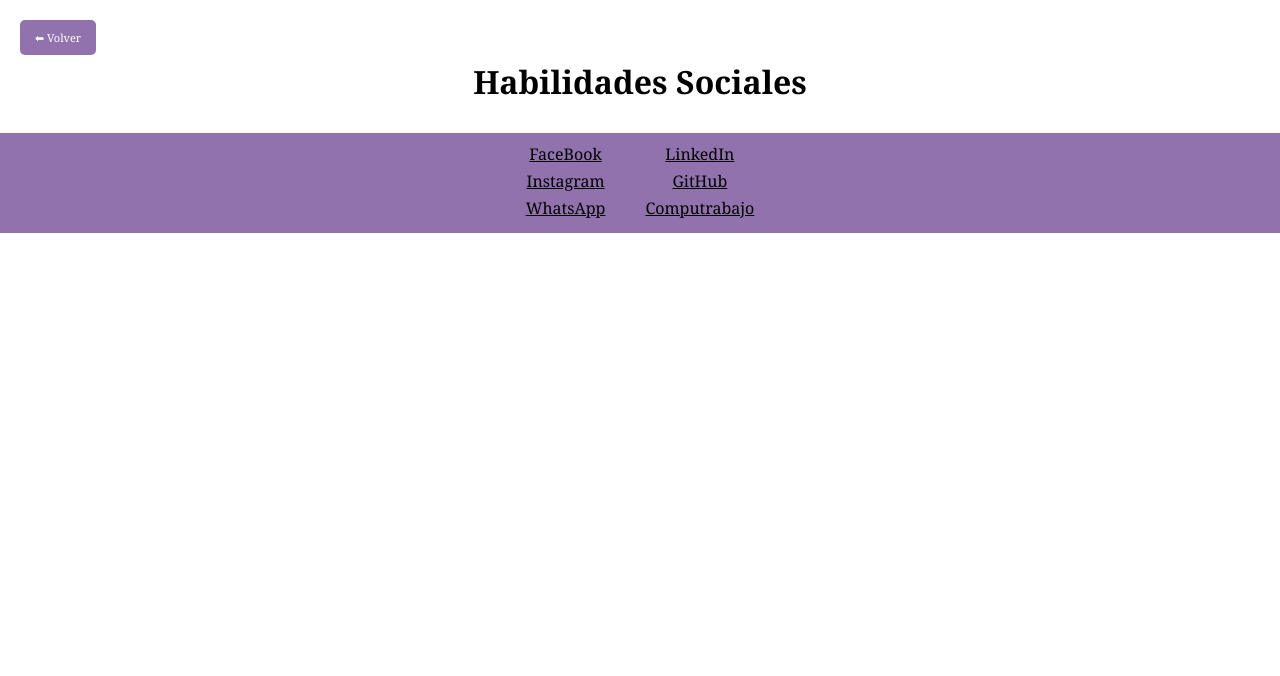
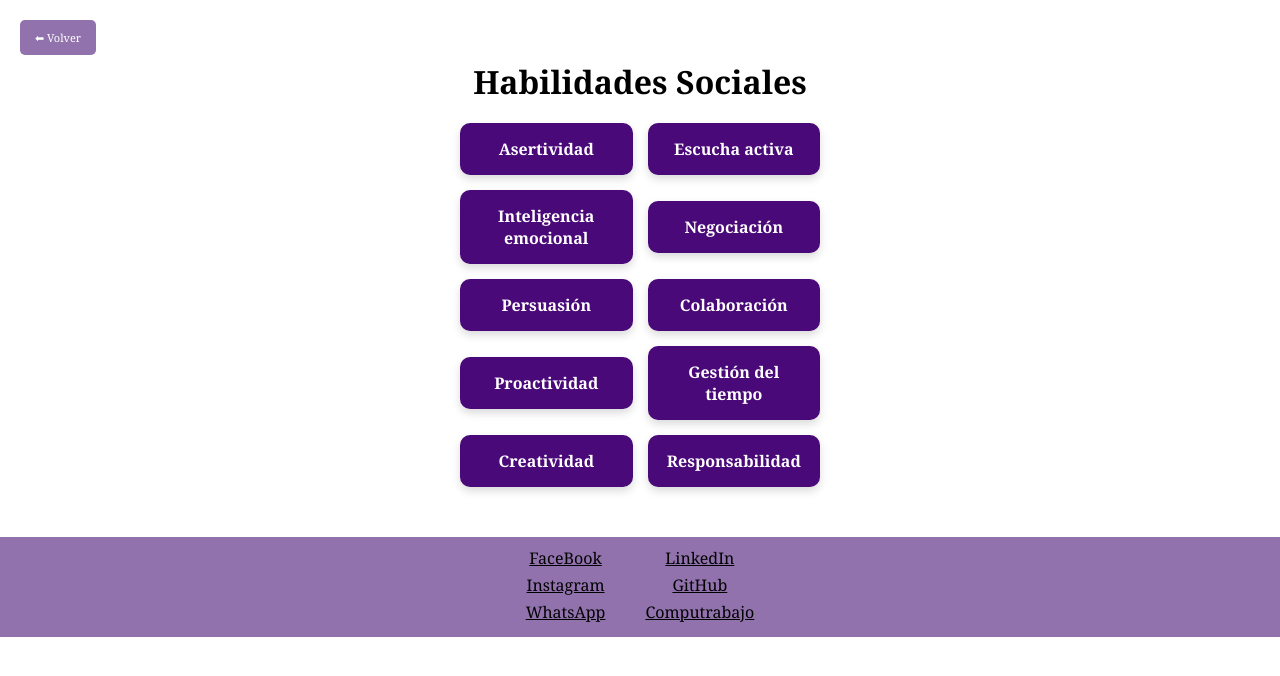
Before and after one commit to anamaria-romero/portafolio-ana, a React (Vite) app: page /Socials in a window 1280 px wide. Shown: the top 676 px of the page. Built offline with nearby package versions, Linux system fonts and the light colour scheme.

Commit message:
Quinto Commit

```diff
--- a/src/components/Pages/Home/Socials.jsx
+++ b/src/components/Pages/Home/Socials.jsx
@@ -1,5 +1,6 @@
 import { useNavigate } from "react-router-dom";
 import { Footer } from "../../Layouts/Footer/Footer";
+import { SocialsSkills } from "../../Ui/SocialsSkills/SocialsSkills";
 
 export const Socials = () => {
   const navigate = useNavigate();
@@ -12,8 +13,8 @@ export const Socials = () => {
         </button>
         <h1 className="tittle">Habilidades Sociales</h1>
       </div>
-
-        <Footer/>
+      <SocialsSkills/>
+      <Footer/>
     </>
   );
 };
--- a/src/components/Pages/Home/Studies.jsx
+++ b/src/components/Pages/Home/Studies.jsx
@@ -22,8 +22,8 @@ export const Studies = () => {
         <Technical/>
         <Technologist/>
         <English/>
-        <Footer/>
       </div>
+      <Footer/>
     </>
   );
 };
--- a/src/components/Pages/Home/Technicals.jsx
+++ b/src/components/Pages/Home/Technicals.jsx
@@ -22,8 +22,8 @@ export const Technicals = () => {
         <Programation />
         <Backend />
         <Versions />
-        <Footer/>
       </div>
+      <Footer/>
     </>
   );
 };
--- /dev/null
+++ b/src/components/Ui/SocialsSkills/SocialsSkills.jsx
@@ -0,0 +1,16 @@
+export const SocialsSkills = () => {
+    return (
+      <div className="social-skills-container">
+        <div className="social-skill">Asertividad</div>
+        <div className="social-skill">Escucha activa</div>
+        <div className="social-skill">Inteligencia emocional</div>
+        <div className="social-skill">Negociación</div>
+        <div className="social-skill">Persuasión</div>
+        <div className="social-skill">Colaboración</div>
+        <div className="social-skill">Proactividad</div>
+        <div className="social-skill">Gestión del tiempo</div>
+        <div className="social-skill">Creatividad</div>
+        <div className="social-skill">Responsabilidad</div>
+      </div>
+    );
+  };
--- a/src/index.css
+++ b/src/index.css
@@ -40,7 +40,6 @@
   background-color: rgb(219, 204, 234);
   margin: 0 auto;
 }
-
 
 .ContainerSkills{
   margin-top: 30px;
@@ -190,3 +189,30 @@ a {
 .card-back li {
   margin-bottom: 5px;
 }
+
+.social-skills-container {
+  display: grid;
+  grid-template-columns: repeat(2, 1fr);
+  gap: 15px;
+  justify-content: center;
+  align-items: center;
+  padding: 20px;
+  max-width: 400px;
+  margin: 0 auto;
+}
+
+.social-skill {
+  background-color: rgb(74, 9, 120);
+  color: white;
+  padding: 15px;
+  border-radius: 10px;
+  text-align: center;
+  font-weight: bold;
+  box-shadow: 0 4px 8px rgba(0, 0, 0, 0.15);
+}
+
+@media (max-width: 600px) {
+  .social-skills-container {
+    grid-template-columns: 1fr;
+  }
+}
```
